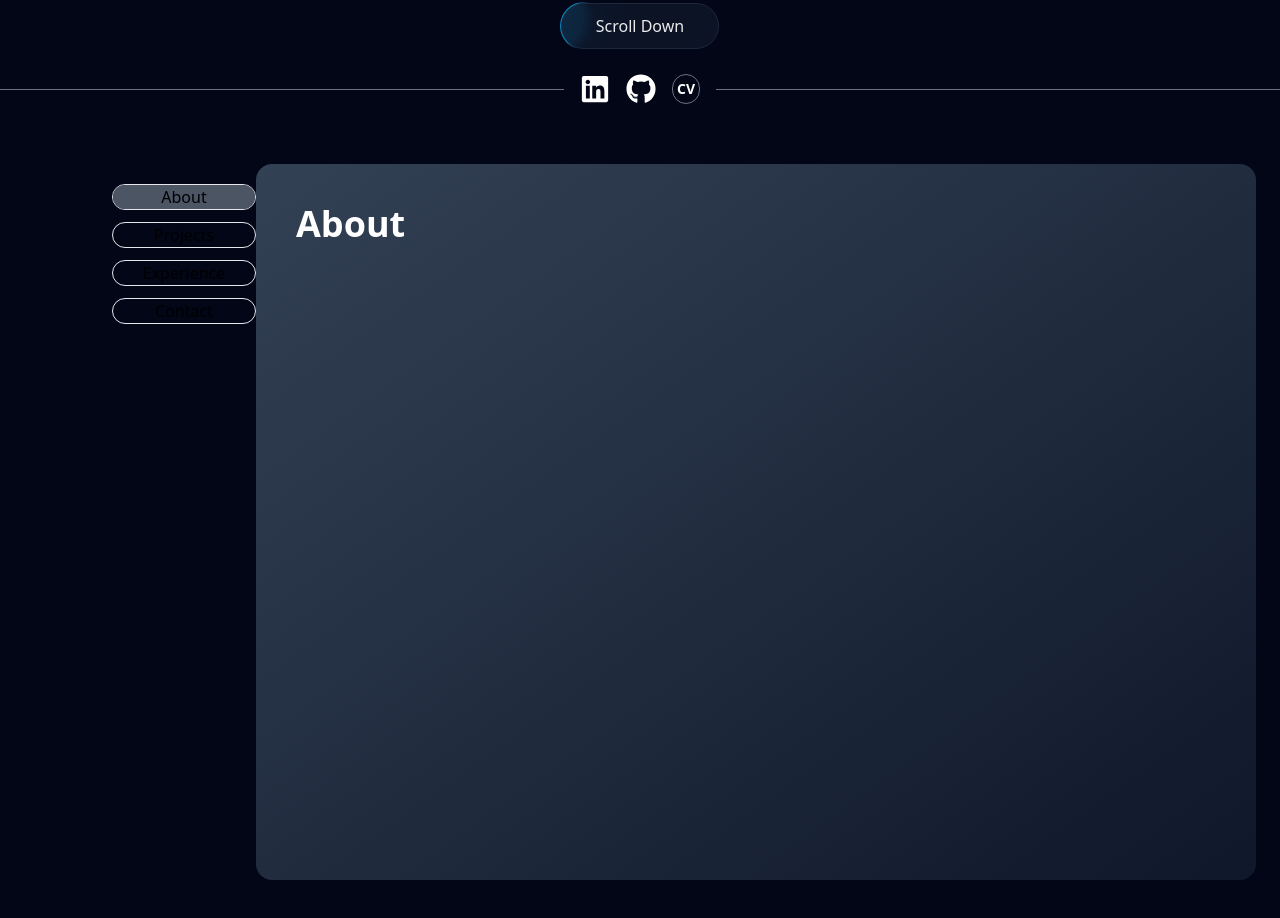
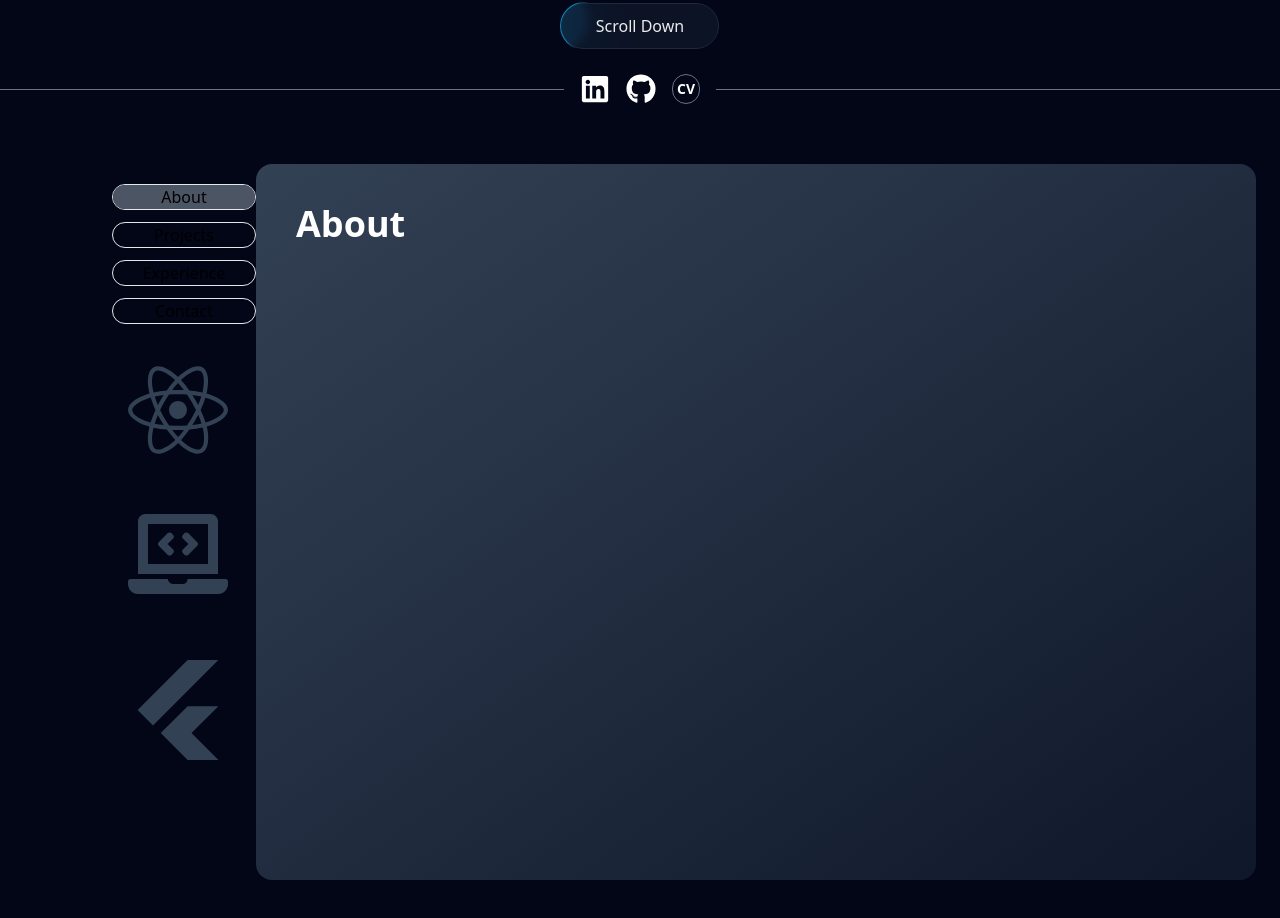
Before and after one commit to Ojaspj/nextjs-portfolio, a Next.js app: page / in a window 1280 px wide. Shown: the part 680-1598 px from the top of the page. Built offline with nearby package versions, Linux system fonts and the light colour scheme.

Commit message:
feat: final new tabs components

```diff
--- a/app/page.tsx
+++ b/app/page.tsx
@@ -6,8 +6,8 @@ import {
   BackgroundBeamsDemo,
 } from "@/src/components/ui/bg-beams";
 import { LampDemo } from "@/src/components/ui/lamp";
-import { Tabs } from "@/src/components/ui/tabs";
-import { FaArrowDown, FaGithub, FaLinkedin } from "react-icons/fa";
+import { FaReact, FaPython, FaLaptopCode } from "react-icons/fa";
+import { SiFlutter } from "react-icons/si";
 
 export default function Home() {
   return (
@@ -15,7 +15,19 @@ export default function Home() {
       {/* <Content /> */}
       <LampDemo />
       {/* <BackgroundBeamsDemo /> */}
-      <div className="h-auto w-full bg-slate-950">
+      <div className="h-auto w-full bg-slate-950 relative">
+        <div className=" absolute top-60 left-32">
+          <FaReact className="text-slate-700" size={100} />
+        </div>
+
+        <div className=" absolute top-96 left-32">
+          <FaLaptopCode className="text-slate-700 " size={100} />
+        </div>
+
+        <div className=" absolute left-32 bottom-40 ">
+          <SiFlutter className="text-slate-700 " size={100} />
+        </div>
+
         <TabsDemo />
       </div>
 
```
